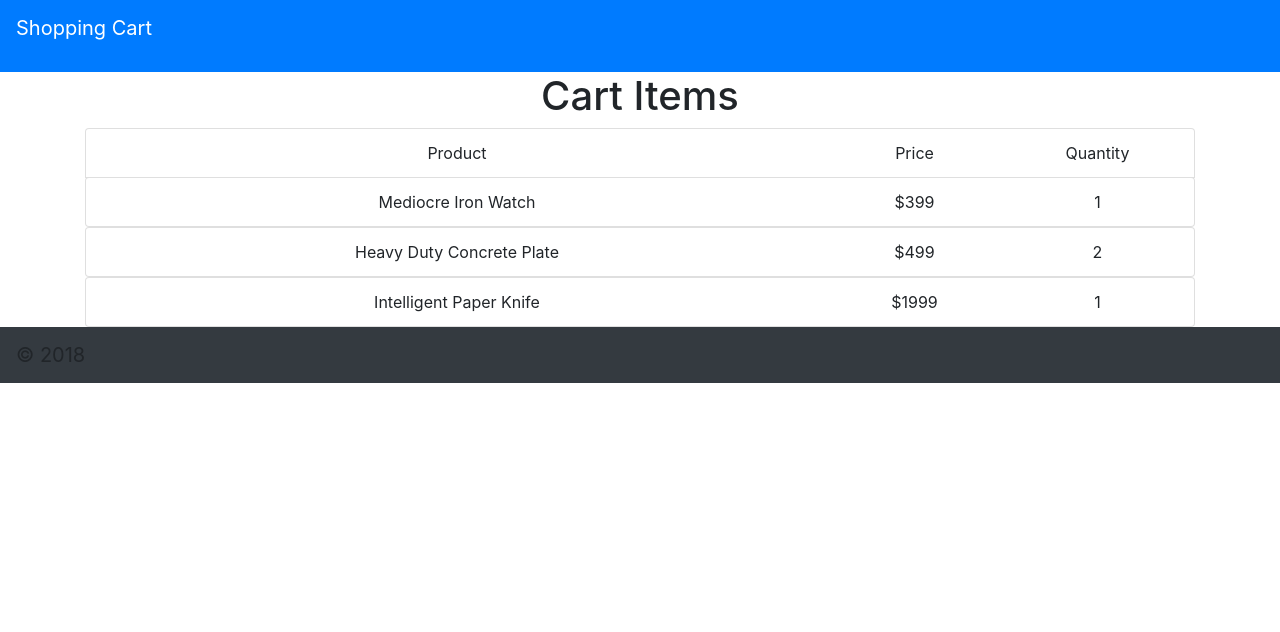
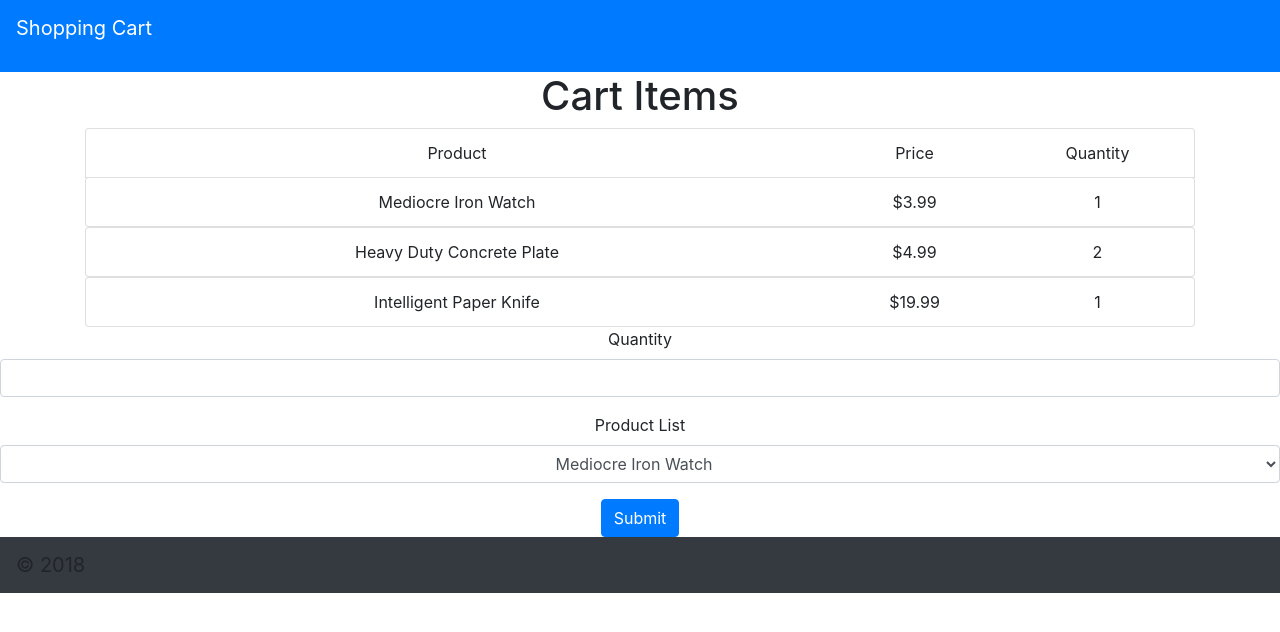
Before and after one commit to tessagonzales/shopping-list, a React (Create React App) app: page / in a window 1280 px wide. Shown: the top 632 px of the page. Built offline with nearby package versions, Linux system fonts and the light colour scheme.

Commit message:
added lots of comments for reference

```diff
--- /dev/null
+++ b/src/AddItem.js
@@ -0,0 +1,67 @@
+import React, { Component } from 'react'
+
+//since we are using state.. must use Component class
+class AddItem extends Component {
+  //initiate "default" for state
+  state = {
+    quantity: 0,
+    productId: 40,
+  }
+
+  //prevent refresh of page and ... addItemFunc()???
+  handleSubmit = (event) => {
+    event.preventDefault()
+    //console.log('this.state', this.state)
+    this.props.addItemFunc(this.state)
+    //goes back to default after user submits
+    this.setState({
+      quantity: 0,
+      productId: 40
+    })
+  }
+
+  render() {
+    //console.log('props in addItem', this.props);
+
+    //iterate all product items to html select tab.. props called from app.js state
+    let listOfProducts = this.props.products.map(product =>
+    <option key={product.id} value={product.id}>{product.name}</option>)
+
+    return(
+      //handleSubmit function revert back to default state
+      <form onSubmit = {this.handleSubmit}>
+        <fieldset>
+          <div className="form-group">
+            <label htmlFor="quantity-field">Quantity</label>
+            <input
+            type="text"
+            className="form-control"
+            id="quantity-field"
+            aria-describedby="name"
+            //event listener when user types in input.. sets state to user value
+            onChange={(event) => this.setState({quantity:event.target.value})}
+            />
+          </div>
+
+          <div className="form-group">
+            <label htmlFor="product-field">Product List</label>
+
+            <select
+             className='form-control'
+             id='product-field'
+             onChange = {
+               //event listener when user selects product. sets state to user value
+               event => this.setState({productId: event.target.value})
+             }>
+              {listOfProducts} //called variable from map() iteration
+            </select>
+          </div>
+
+          <button type="submit" className="btn btn-primary">Submit</button>
+        </fieldset>
+      </form>
+    )
+  }
+}
+
+export default AddItem
--- a/src/App.js
+++ b/src/App.js
@@ -3,21 +3,58 @@ import './App.css';
 import CartHeader from './CartHeader'
 import CartFooter from './CartFooter'
 import CartItems from './CartItems'
+import AddItem from './AddItem'
 
+//state = use component class
 class App extends Component {
+
+  //do not need to put state in constructor app
+  state = {
+    items: [
+      { id: 1, product: { id: 40, name: 'Mediocre Iron Watch', priceInCents: 399 }, quantity: 1 },
+      { id: 2, product: { id: 41, name: 'Heavy Duty Concrete Plate', priceInCents: 499 }, quantity: 2 },
+      { id: 3, product: { id: 42, name: 'Intelligent Paper Knife', priceInCents: 1999 }, quantity: 1 },
+    ],
+    products : [
+        { id: 40, name: 'Mediocre Iron Watch', priceInCents: 399 },
+        { id: 41, name: 'Heavy Duty Concrete Plate', priceInCents: 499 },
+        { id: 42, name: 'Intelligent Paper Knife', priceInCents: 1999 },
+        { id: 43, name: 'Small Aluminum Keyboard', priceInCents: 2500 },
+        { id: 44, name: 'Practical Copper Plate', priceInCents: 1000 },
+        { id: 45, name: 'Awesome Bronze Pants', priceInCents: 399 },
+        { id: 46, name: 'Intelligent Leather Clock', priceInCents: 2999 },
+        { id: 47, name: 'Ergonomic Bronze Lamp', priceInCents: 40000 },
+        { id: 48, name: 'Awesome Leather Shoes', priceInCents: 3990 }
+    ]
+  }
+
+  //adding new item
+  addItem = (newItem) => {
+    //console.log not working?
+    //console.log('filter all', this.state.product.filter(product => product.id == newItem.productId));
+    this.setState({
+      // join/concat new items to state.items
+      items:this.state.items.concat({
+      quantity: newItem.quantity,
+      //product: grabbing that product object (look state items for refer)
+      //filter() seeing if the product id matches the newitem product, if so is adding said product
+      product: this.state.products.filter(product => product.id == newItem.productId)[0]
+    })
+    })
+}
+
+
   render() {
     let copyrightYear = 2018
     let header = 'Shopping Cart'
-    let cartItemsList = [
-      { id: 1, product: { id: 40, name: 'Mediocre Iron Watch', priceInCents: 399 }, quantity: 1 },
-      { id: 2, product: { id: 41, name: 'Heavy Duty Concrete Plate', priceInCents: 499 }, quantity: 2 },
-      { id: 3, product: { id: 42, name: 'Intelligent Paper Knife', priceInCents: 1999 }, quantity: 1 },
-    ]
 
     return (
+
       <div className="App">
         <CartHeader theHeader={header} />
-        <CartItems itemList={cartItemsList}  />
+        <CartItems cartItems={this.state.items}  />
+        < //additem function recognized in handleSubmit in AddItem.js
+        AddItem products={this.state.products} addItemFunc={this.addItem}/>
         <CartFooter theYear={copyrightYear} />
       </div>
     );
--- a/src/CartItem.js
+++ b/src/CartItem.js
@@ -1,12 +1,15 @@
 import React from 'react'
 
+//no state, use functional component
+//calling props from map() <CartItem key>
 const CartItem = (props) => {
+  //console.log('props in cart item', props)
   return (
     <div className="collection-item">
       <div className="list-group-item">
         <div className="row">
           <div className="col-md-8">{props.item.product.name}</div>
-          <div className="col-md-2">${props.item.product.priceInCents}</div>
+          <div className="col-md-2">${(props.item.product.priceInCents/100).toFixed(2)}</div>
           <div className="col-md-2">{props.item.quantity}</div>
         </div>
       </div>
--- a/src/CartItems.js
+++ b/src/CartItems.js
@@ -1,9 +1,13 @@
 import React from 'react'
 import CartItem from './CartItem'
 
+//no state.. use functional component
+//calling props from app.js return
 const CartItems = (props) => {
-  console.log('cart items', props)
-  let itemsList = props.itemList.map(item => <CartItem key={item.id} item={item} />)
+  //console.log('cart items', props)
+
+  let listOfItems = props.cartItems.map((item, idx) => <CartItem key={idx} item={item} />)
+
   return(
     <div className="container">
       <h1>Cart Items</h1>
@@ -15,7 +19,8 @@ const CartItems = (props) => {
             <div className="col-md-2">Quantity</div>
           </div>
         </div>
-        {itemsList}
+        {//map() interate (from above) items here
+          listOfItems}
       </div>
     </div>
   )
```
